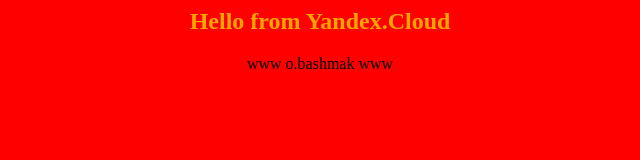
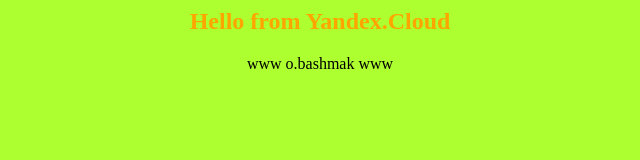
Before and after one commit to o-bashmak/app-for-jenkins, a plain HTML site: page index.html in a window 1280 px wide. Shown: the whole page, without its empty margins (320-960 px from the left). Drawn offline with Linux system fonts and the light colour scheme.

Commit message:
Update index.html
edit bgcolor

```diff
--- a/index.html
+++ b/index.html
@@ -1,5 +1,5 @@
 <html>
-<body bgcolor=red>
+<body bgcolor=GreenYellow>
 <center>
 <h2><font color=orange>Hello from Yandex.Cloud</font></h2>
 
```
